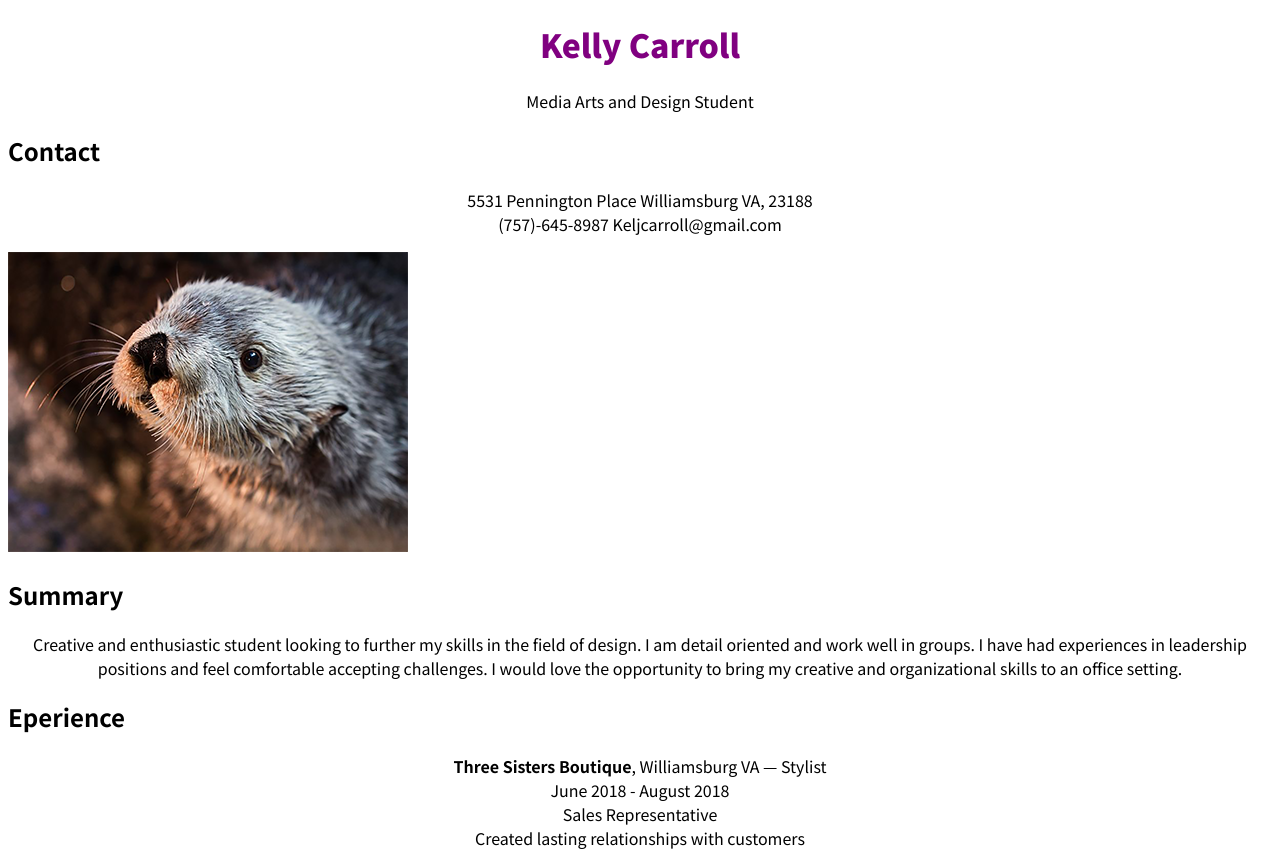
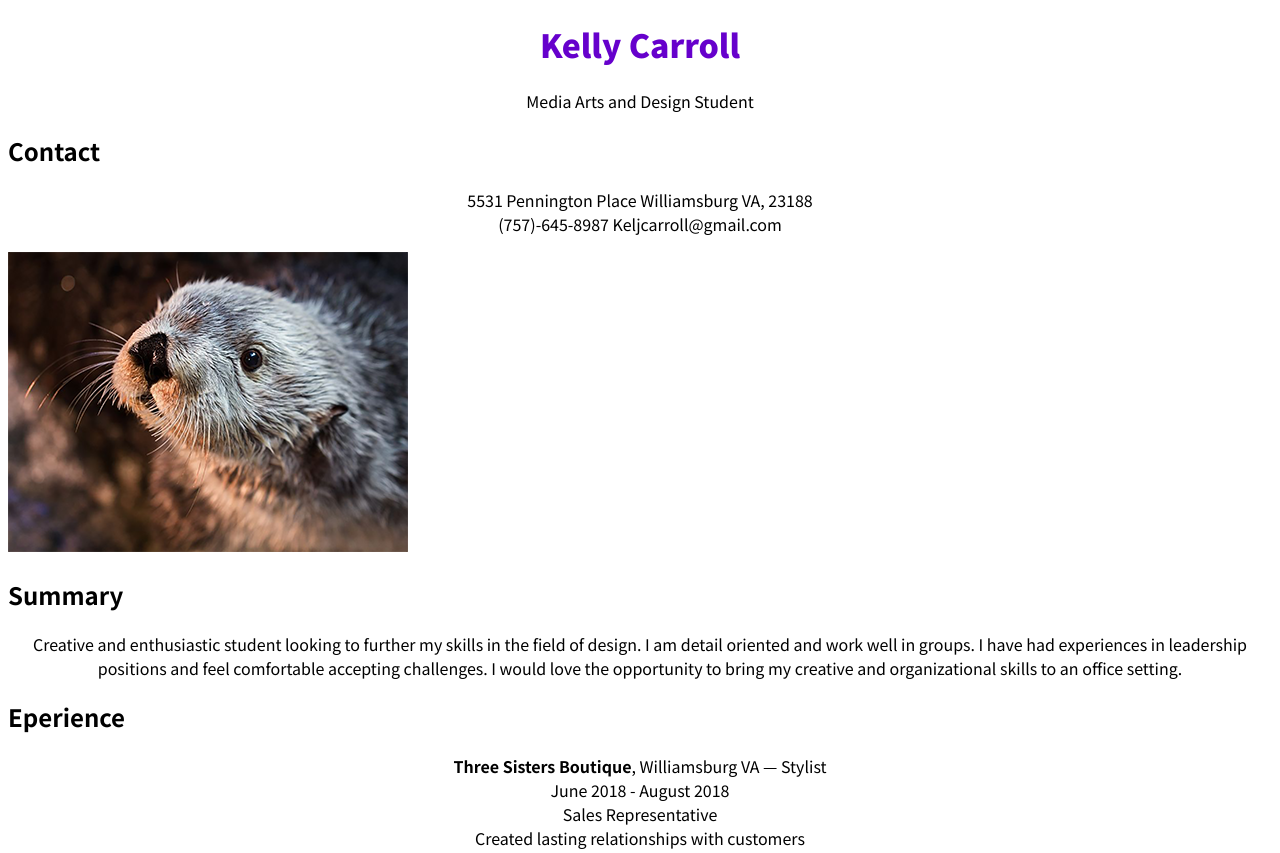
Before and after one commit to keljcarroll/resume, a plain HTML site: page index.html in a window 1280 px wide. Shown: the top 853 px of the page. Drawn offline with Linux system fonts and the light colour scheme.

Commit message:
Update style.css

```diff
--- a/style.css
+++ b/style.css
@@ -2,5 +2,5 @@ body{font-family: 'Noto Sans JP', sans-serif;}
 h1 {font-family: 'Noto Sans JP', sans-serif;
 	font-weight: 900;
 	text-align: center;
-	color: purple;}
+	color: #6600cc;}
 p {text-align: center;}
```
